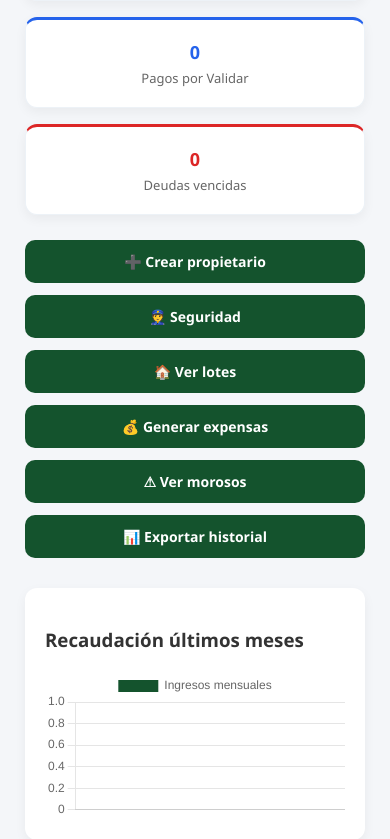
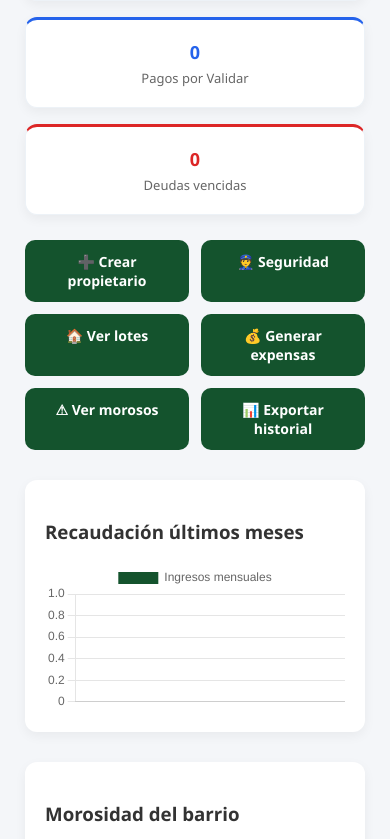
Before and after one commit to joszabala1986-code/barrios_saas, a Django app: page /dashboard/ in a window 390 px wide. Shown: the part 452-1291 px from the top of the page. Run offline with Django 5.2, Linux system fonts and the light colour scheme; a user stored in the database is signed in; data comes from the database, SQL or seed files in the repository; parts of the project's set-up code (start-up, migrations or seed data) failed here and were passed over.

Commit message:
feat: botones dashboard en 2 columnas en móvil

```diff
--- a/core/templates/dashboard.html
+++ b/core/templates/dashboard.html
@@ -377,7 +377,7 @@ body {
     }
 
     .acciones {
-        grid-template-columns: 1fr;
+        grid-template-columns: 1fr 1fr;
     }
 }
 
```
